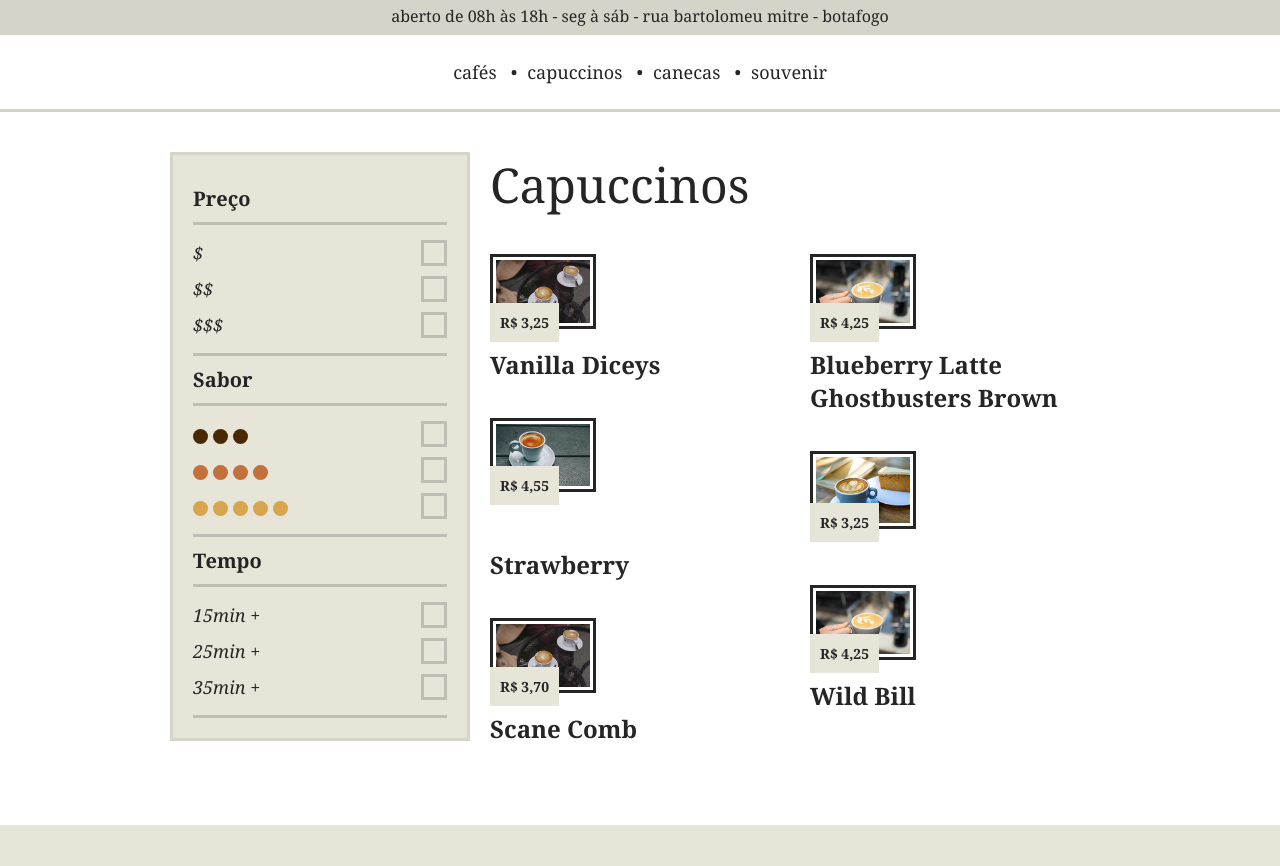
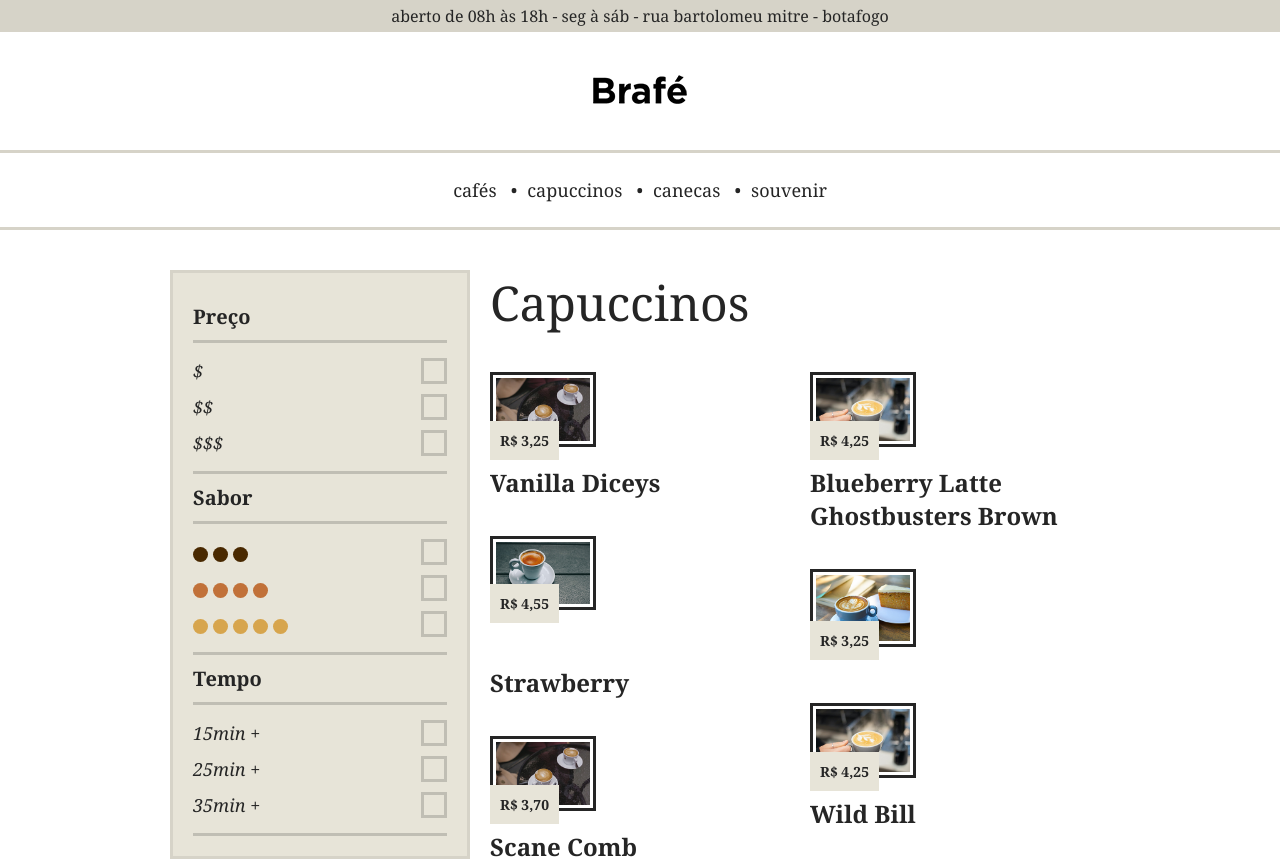
Before and after one commit to douglasoliveira96/Brafe, a plain HTML site: page brafe2.html in a window 1280 px wide. Shown: the top 866 px of the page. Drawn offline with Linux system fonts and the light colour scheme.

Commit message:
Update brafe2.html

```diff
--- a/brafe2.html
+++ b/brafe2.html
@@ -17,6 +17,7 @@
             <p>aberto de 08h às 18h - seg à sáb - rua bartolomeu mitre - botafogo</p>
         </div>
         <a class="header-logo" href="index.html">
+            <img src="img/logo1.png" alt="Brafé">
         </a>
         <nav class="header-menu">
             <ul>
```
